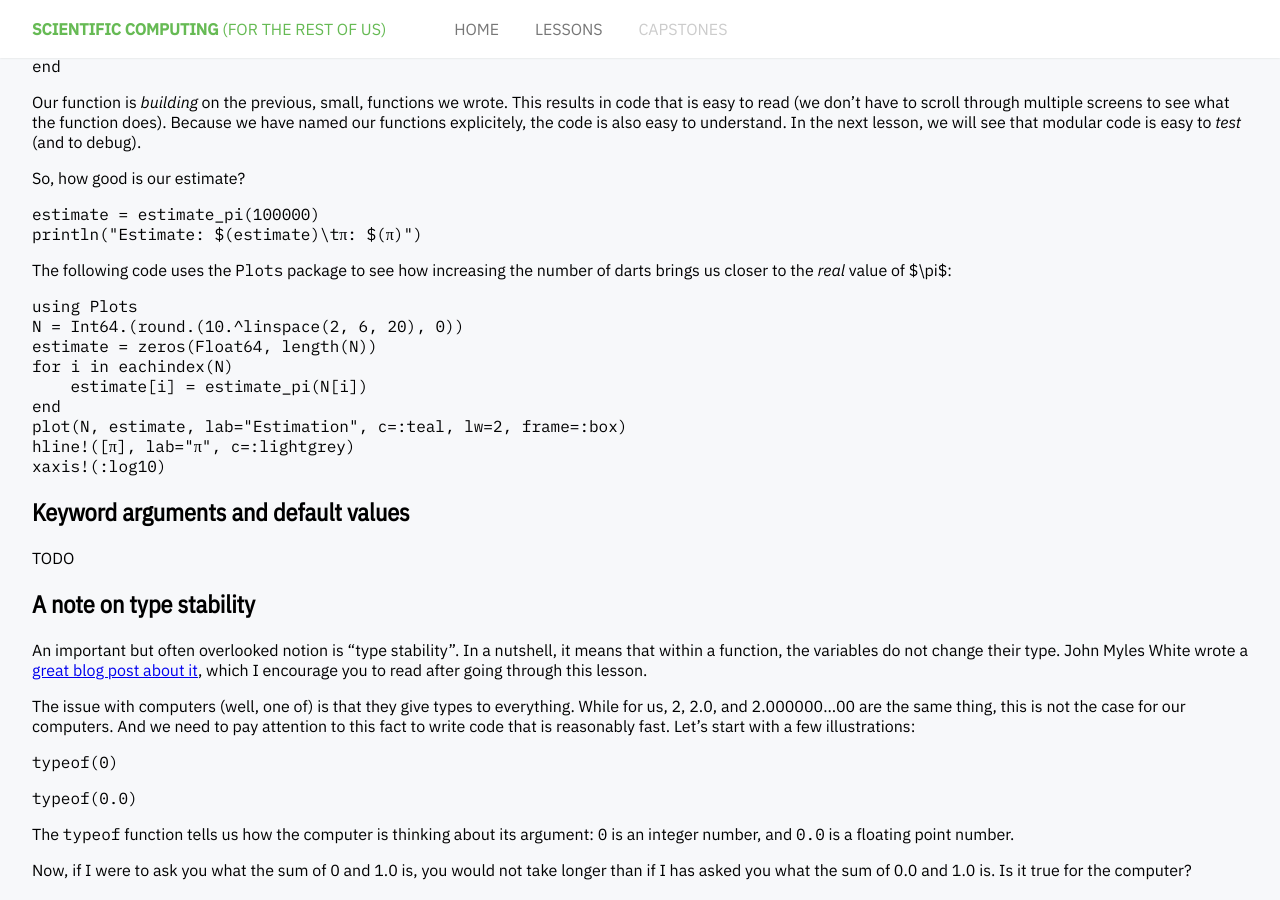
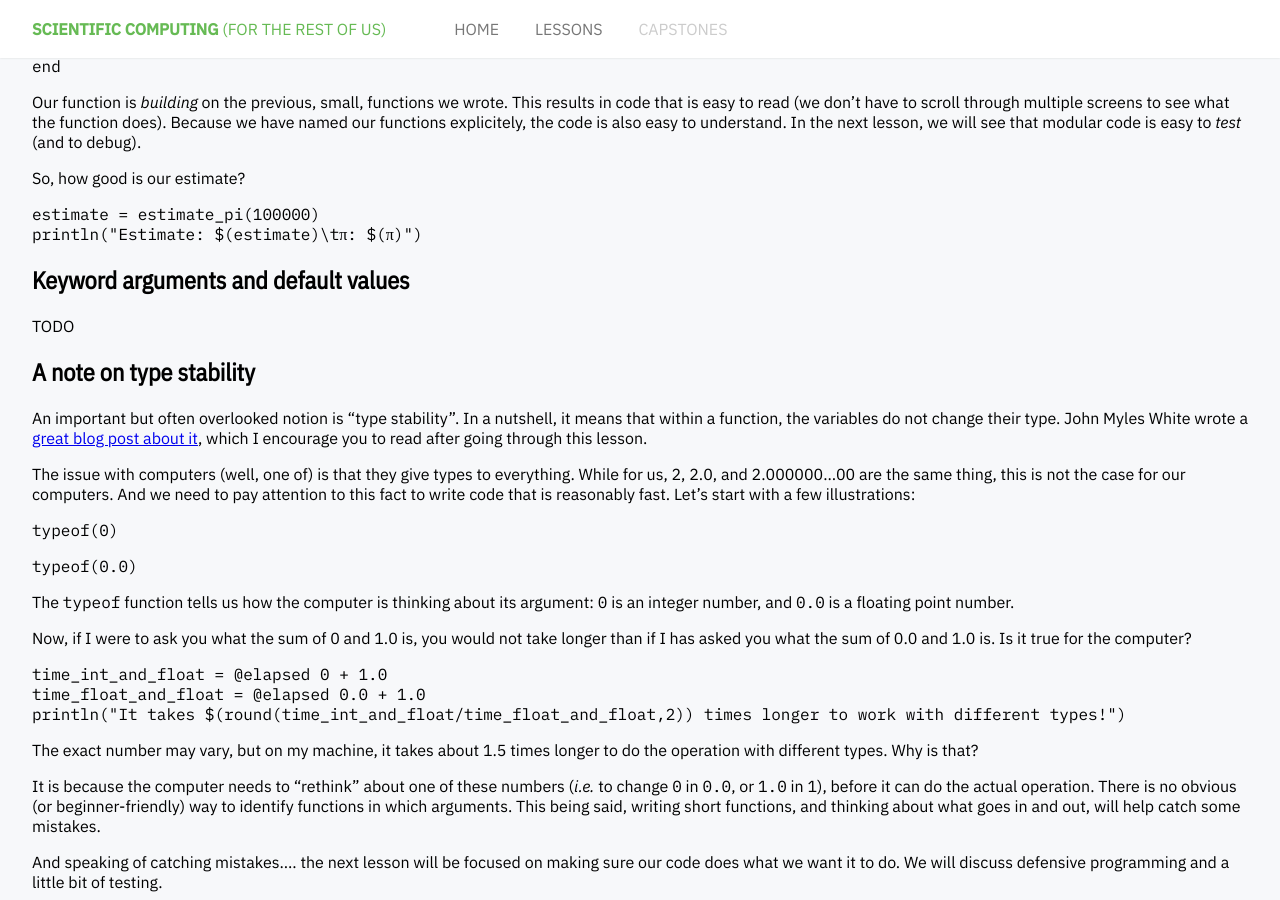
Before and after one commit to tpoisot/ScientificComputingForTheRestOfUs, a Jekyll site: the page built from _lessons/02_writing_functions.md, in a window 1280 px wide and 900 px high, scrolled down 4902 px. Built offline with Jekyll 4.4.1, drawn with Linux system fonts in a browser that asks for light colours.

Commit message:
update lesson 2

````diff
--- a/_lessons/02_writing_functions.md
+++ b/_lessons/02_writing_functions.md
@@ -59,8 +59,8 @@
 
 ~~~
 function functionname(foo, bar)
-    baz = foo + bar
-    return baz
+  baz = foo + bar
+  return baz
 end
 ~~~
 
@@ -264,21 +264,6 @@
 println("Estimate: $(estimate)\tπ: $(π)")
 ```
 
-The following code uses the `Plots` package to see how increasing the number of darts brings us closer to the *real* value of $\pi$:
-
-
-```julia
-using Plots
-N = Int64.(round.(10.^linspace(2, 6, 20), 0))
-estimate = zeros(Float64, length(N))
-for i in eachindex(N)
-    estimate[i] = estimate_pi(N[i])
-end
-plot(N, estimate, lab="Estimation", c=:teal, lw=2, frame=:box)
-hline!([π], lab="π", c=:lightgrey)
-xaxis!(:log10)
-```
-
 ## Keyword arguments and default values
 
 TODO
````
